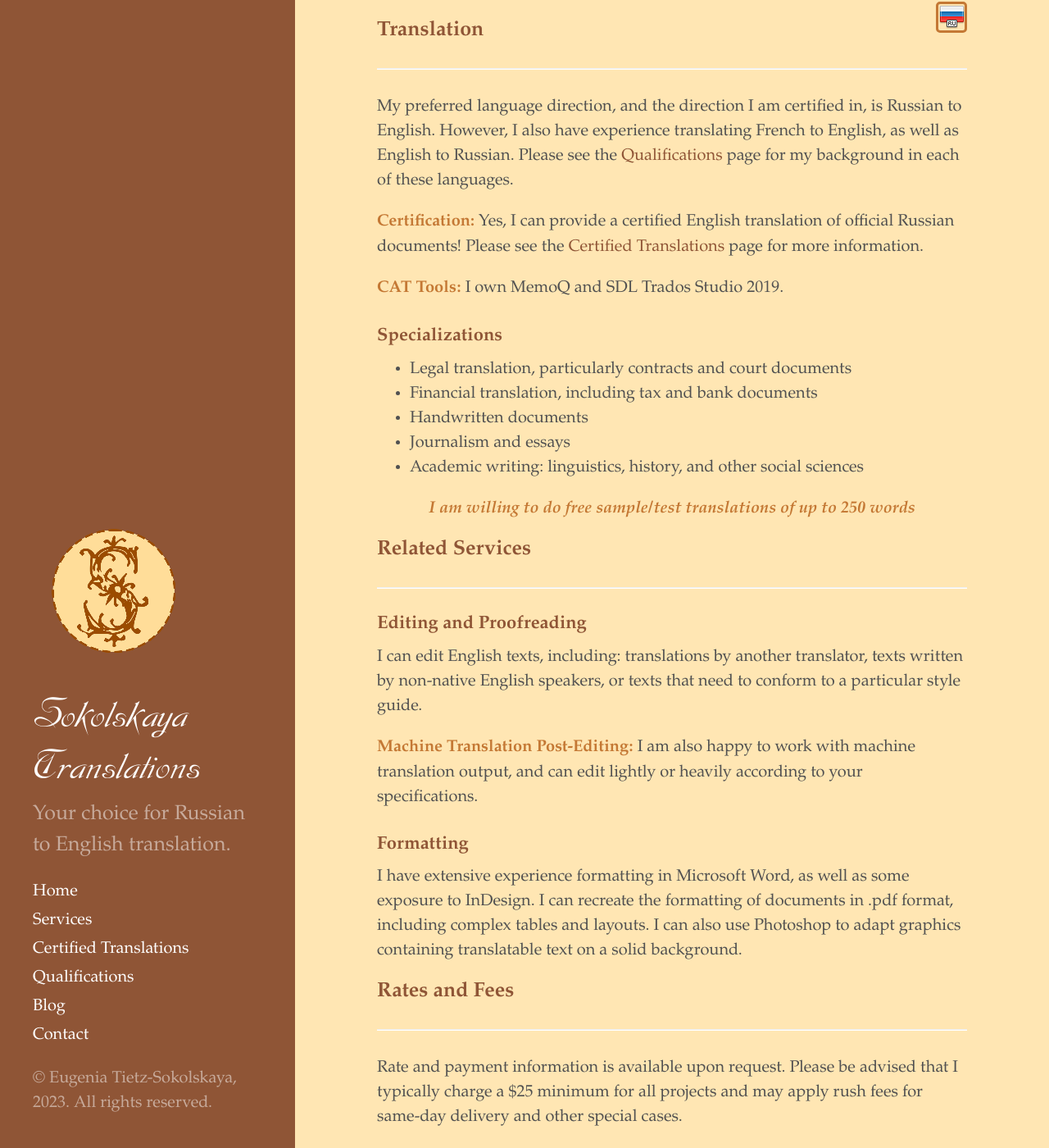
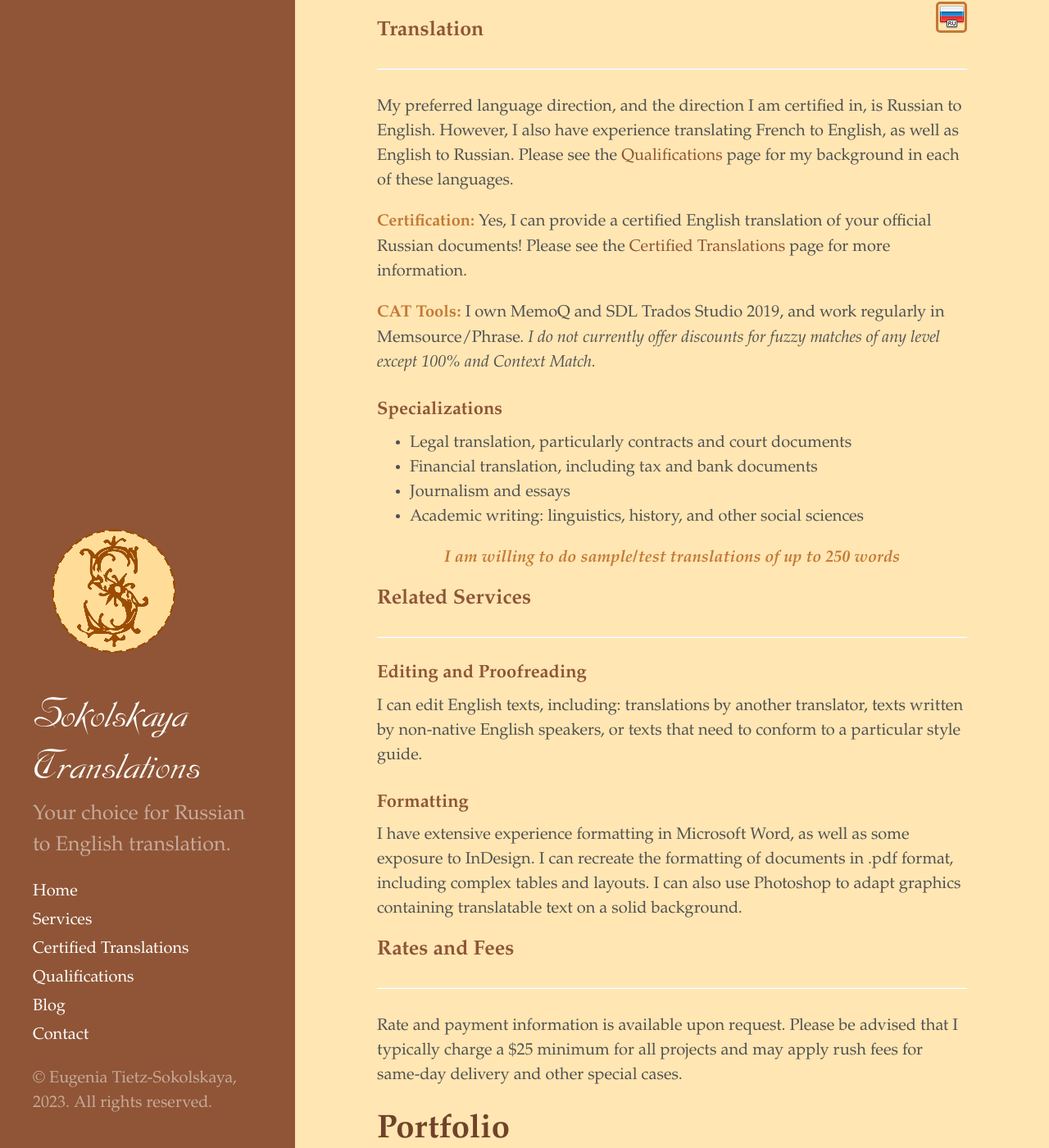
Before and after one commit to geniasokol/geniasokol.github.io, a Jekyll site: the page built from services.md, in a window 1280 px wide and 1400 px high, scrolled down 198 px. Shown: the whole window at 82% size. Built offline with Jekyll 4.4.1, drawn with Linux system fonts in a browser that asks for light colours; some of the changed text lies outside the part shown.

Commit message:
Updating info and new headshot

```diff
--- a/services.md
+++ b/services.md
@@ -11,27 +11,24 @@ title: Services
 ---------
 My preferred language direction, and the direction I am certified in, is Russian to English. However, I also have experience translating French to English, as well as English to Russian. Please see the <a href="{{ site.baseurl }}qualifications/">Qualifications</a> page for my background in each of these languages.
 
-**Certification:** Yes, I can provide a certified English translation of official Russian documents! Please see the <a href="{{ site.baseurl }}certification/">Certified Translations</a> page for more information.
+**Certification:** Yes, I can provide a certified English translation of your official Russian documents! Please see the <a href="{{ site.baseurl }}certification/">Certified Translations</a> page for more information.
 
-**CAT Tools:** I own MemoQ and SDL Trados Studio 2019.
+**CAT Tools:** I own MemoQ and SDL Trados Studio 2019, and work regularly in Memsource/Phrase.
+*I do not currently offer discounts for fuzzy matches of any level except 100% and Context Match.*
 
 ### Specializations
   * Legal translation, particularly contracts and court documents
   * Financial translation, including tax and bank documents
-  * Handwritten documents
   * Journalism and essays
   * Academic writing: linguistics, history, and other social sciences
 
-<div style="text-align: center;"><em><strong>I am willing to do free sample/test translations of up to 250 words</strong></em></div>
+<div style="text-align: center;"><em><strong>I am willing to do sample/test translations of up to 250 words</strong></em></div>
 
 ## Related Services
 ------------
 
 ### Editing and Proofreading
 I can edit English texts, including: translations by another translator, texts written by non-native English speakers, or texts that need to conform to a particular style guide.
-
-
-**Machine Translation Post-Editing:** I am also happy to work with machine translation output, and can edit lightly or heavily according to your specifications.
 
 ### Formatting
 
@@ -46,8 +43,10 @@ Rate and payment information is available upon request. Please be advised that I
 ---------
 Most of what I translate is protected by NDA agreements and other confidentiality considerations. If you would like a sample of my work more suited to your needs than those provided below, I am happy to do a translation test.
 
-* Excerpt from Federal Law #142-FZ, translated from <a  alt="Russian" href="{{ site.baseurl }}public/Legal_Sample_Russian.pdf">Russian</a> to <a  alt="English" href="{{ site.baseurl }}public/Legal_Sample_English.pdf">English</a>.
+<ul>
+<li>Excerpt from Federal Law #142-FZ, translated from <a  alt="Russian" href="{{ site.baseurl }}public/Legal_Sample_Russian.pdf">Russian</a> to <a  alt="English" href="{{ site.baseurl }}public/Legal_Sample_English.pdf">English</a>.</li>
 
-* Several of my translations are available on the *Russian Life* website as blog posts. The latest such translation can be found <a href="http://russianlife.com/stories/online-archive/the-course-of-revolution-is-not-smooth/">here</a>. Other translations can be found in the magazine and in the *Chtenia* literary supplement.
+<li>Several of my translations are available on the *Russian Life* website as blog posts. The latest such translation can be found <a href="http://russianlife.com/stories/online-archive/the-course-of-revolution-is-not-smooth/">here</a>. Other translations can be found in the magazine and in the *Chtenia* literary supplement.</li>
 
-* Articles by Nina Meleshkina translated for <a href="http://minus.com/lb2eKU4d7FLNvw"><em>New Yoga Magazine</em></a>.
+<li>Articles by Nina Meleshkina translated for <a href="http://minus.com/lb2eKU4d7FLNvw"><em>New Yoga Magazine</em></a>.</li>
+</ul>
```
Also changed, not shown: contact.md (+2 -2 lines), contact_russian.md (+1 -2 lines), index.html (+4 -4 lines), index_russian.md (+3 -3 lines), services_russian.md (+2 -2 lines), public/updated_photoshoot_crop.jpg (added).
